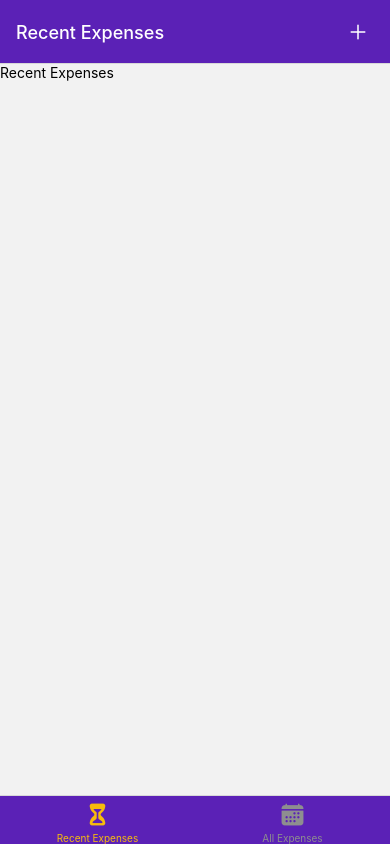
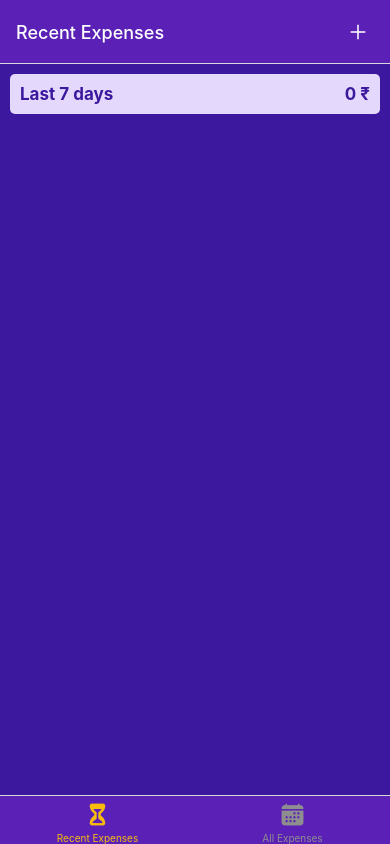
Before and after one commit to Armanai001/Expense_Tracker_app_React_Native, a React Native app: screen / in a window 390 px wide. Built offline with nearby package versions, Linux system fonts and the light colour scheme.

Commit message:
Using context inside components

```diff
--- a/src/screens/AllExpenses.tsx
+++ b/src/screens/AllExpenses.tsx
@@ -1,11 +1,11 @@
-import {Text, View} from "react-native";
+import ExpensesOutput from "../components/ExpensesOutput/ExpensesOutput";
+import {useContext} from "react";
+import {ExpensesContext} from "../store/ExpensesContext";
+
 
 export default function AllExpenses() {
+    const expenseCtx = useContext(ExpensesContext)
     return <>
-        <View>
-            <Text>
-                All Expenses
-            </Text>
-        </View>
+        <ExpensesOutput expensesPeriod='Total' expenses={expenseCtx.expenses}/>
     </>
 }
--- a/src/screens/RecentExpenses.tsx
+++ b/src/screens/RecentExpenses.tsx
@@ -1,11 +1,17 @@
-import {Text, View} from "react-native";
+import ExpensesOutput from "../components/ExpensesOutput/ExpensesOutput";
+import {useContext} from "react";
+import {ExpensesContext} from "../store/ExpensesContext";
 
 export default function RecentExpenses() {
+    const today = new Date();
+    const agoDate = new Date(today.getFullYear(), today.getMonth(), today.getDate() - 7)
+
+    const expenseCtx = useContext(ExpensesContext)
+    const recentExpenses = expenseCtx.expenses.filter((expense: { date: Date }) => (
+        (expense.date >= agoDate) && (expense.date <= today)
+    ))
+
     return <>
-        <View>
-            <Text>
-                Recent Expenses
-            </Text>
-        </View>
+        <ExpensesOutput expenses={recentExpenses} expensesPeriod="Last 7 days"/>
     </>
 }
```
Also changed, not shown: App.tsx (+5 -2 lines).
